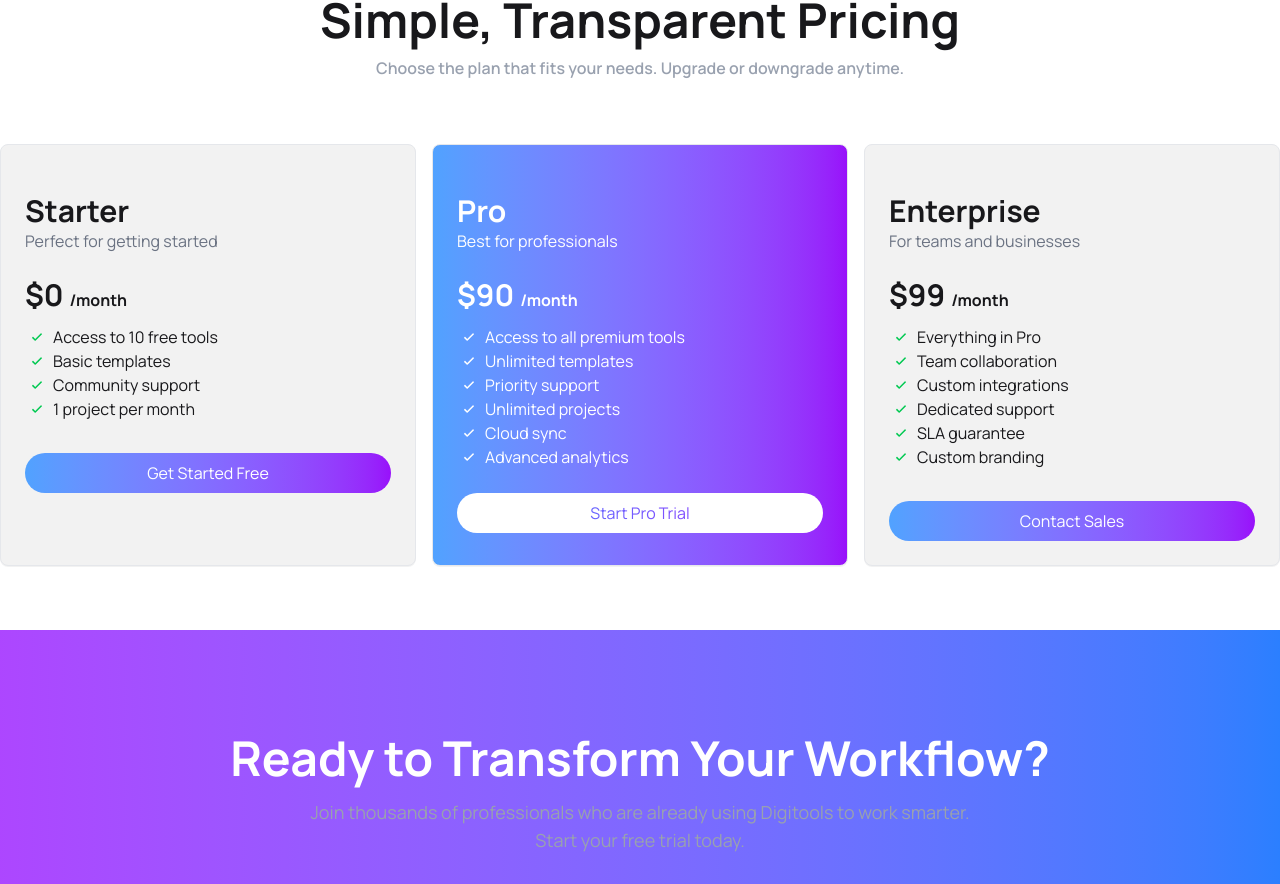
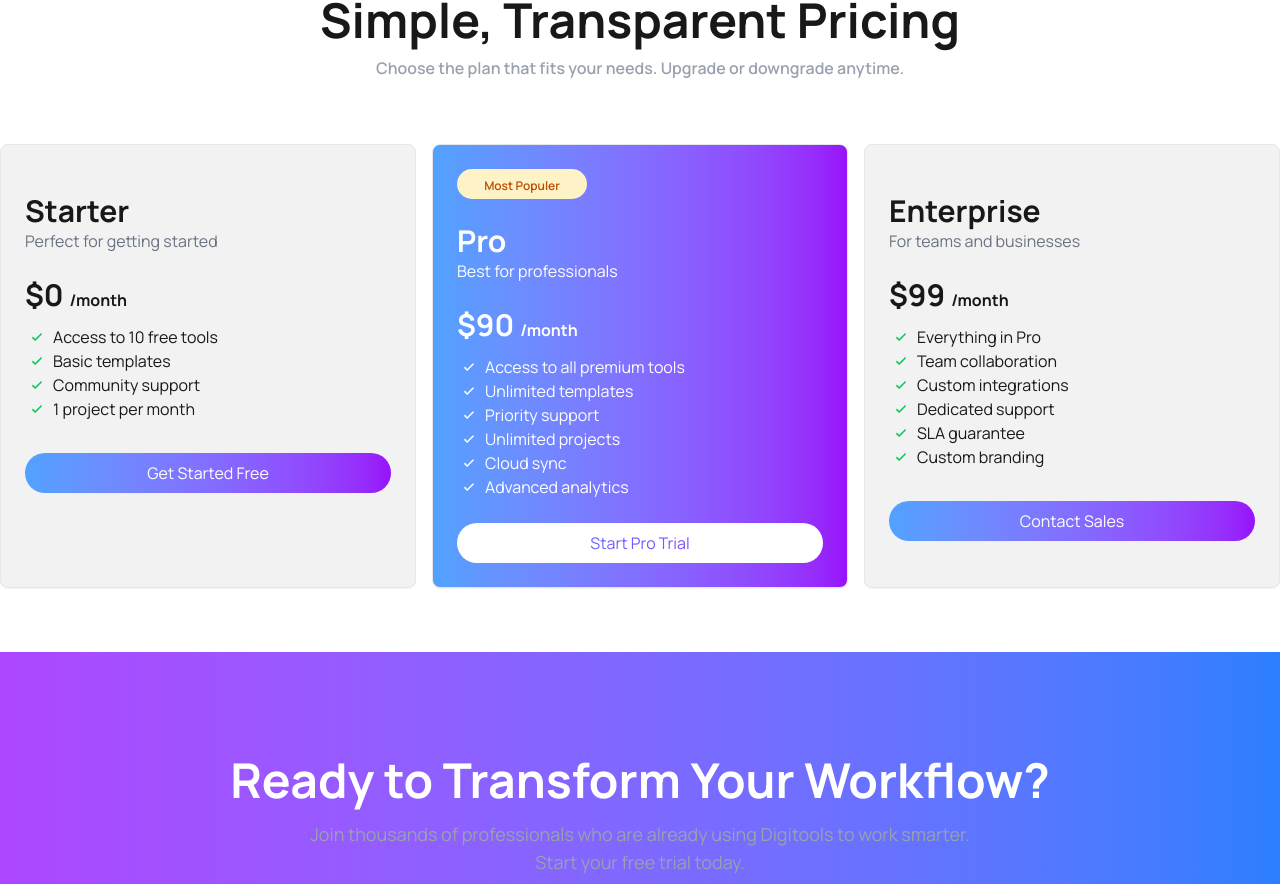
Before and after one commit to nathbiswa/Assignment-6-Dititools-fun-Porject, a React (Vite) app: page / in a window 1280 px wide. Shown: the part 4210-5094 px from the top of the page. Built offline with nearby package versions, Linux system fonts and the light colour scheme.

Commit message:
ReadMe File ok

```diff
--- a/src/App.jsx
+++ b/src/App.jsx
@@ -1,32 +1,41 @@
+import { Suspense, use, useState } from "react";
+import "./App.css";
+import DigitalTool from "./Components/DigitalTool/DigitalTool";
+import Footer from "./Components/Footer/Footer";
+import GetStart from "./Components/GetStart/GetStart";
+import Hero from "./Components/Hero/Hero";
+import Navbar from "./Components/Navebar/Navbar";
+import Pricing from "./Components/Pricing/Pricing";
+import Trail from "./Components/Trail/Trail";
+import User from "./Components/User/User";
+import { ToastContainer } from "react-toastify";
 
-import { Suspense, use, useState } from 'react';
-import './App.css';
-import DigitalTool from './Components/DigitalTool/DigitalTool';
-import Footer from './Components/Footer/Footer';
-import GetStart from './Components/GetStart/GetStart';
-import Hero from './Components/Hero/Hero';
-import Navbar from './Components/Navebar/Navbar';
-import Pricing from './Components/Pricing/Pricing';
-import Trail from './Components/Trail/Trail';
-import User from './Components/User/User';
-import { ToastContainer } from 'react-toastify';
-
-
-const dataFetching= async()=>{
+const dataFetching = async () => {
   const res = await fetch("/data.json");
   return res.json();
-}
+};
 
 function App() {
- const dataPromise= dataFetching();
+  const dataPromise = dataFetching();
   const [availableProducts, setAvailableProducts] = useState([]);
   return (
     <>
-     <Navbar setAvailableProducts={setAvailableProducts} availableProducts={availableProducts} />
+      <Navbar
+        setAvailableProducts={setAvailableProducts}
+        availableProducts={availableProducts}
+      />
       <Hero />
       <User />
-     <Suspense fallback={<div className='text-center text-2xl font-bold'>Loading...</div>}>
-      <DigitalTool dataPromise={dataPromise} setAvailableProducts={setAvailableProducts} availableProducts={availableProducts} />
+      <Suspense
+        fallback={
+          <div className="text-center text-2xl font-bold">Loading...</div>
+        }
+      >
+        <DigitalTool
+          dataPromise={dataPromise}
+          setAvailableProducts={setAvailableProducts}
+          availableProducts={availableProducts}
+        />
       </Suspense>
       <GetStart />
       <Pricing />
@@ -34,7 +43,7 @@ function App() {
       <Footer />
       <ToastContainer />
     </>
-  )
+  );
 }
 
-export default App
+export default App;
--- a/src/Components/Pricing/Pricing.jsx
+++ b/src/Components/Pricing/Pricing.jsx
@@ -5,7 +5,9 @@ const Pricing = () => {
   return (
     <div className="container mx-auto py-10">
       <div className="text-center p-10 space-y-3">
-        <h1 className="text-[20px] lg:text-5xl font-bold">Simple, Transparent Pricing</h1>
+        <h1 className="text-[20px] lg:text-5xl font-bold">
+          Simple, Transparent Pricing
+        </h1>
         <p className="font-semibold text-[1rem] text-gray-400">
           Choose the plan that fits your needs. Upgrade or downgrade anytime.
         </p>
@@ -49,8 +51,11 @@ const Pricing = () => {
         </div>
         <div
           className="shadow-2xs rounded-lg border border-gray-200 p-6 w-full space-y-2
-        bg-gradient-to-r from-blue-400 to-purple-600 text-white"
+        bg-gradient-to-r from-blue-400 to-purple-600 text-white relative"
         >
+          <div className="text-center -top-[15px] right-1 absoluted p-2 w-[130px] h-[30px] rounded-full bg-[#FEF3C6] ">
+            <h2 className="text-[12px] font-semibold text-[#BB4D00]">Most Populer</h2>
+          </div>
           <div className="my-6">
             <h2 className="text-3xl font-bold">Pro</h2>
             <p className="text-[1rem] text-white">Best for professionals</p>
@@ -93,7 +98,6 @@ const Pricing = () => {
               Start Pro Trial
             </div>
           </button>
-
         </div>
         <div className="shadow-2xs rounded-lg border border-gray-200 p-6 w-full space-y-2 bg-[#F2F2F2]">
           <div className="my-6">
```
Also changed, not shown: 1 other file (tests, documents, lock files or other folders). Lines whose indentation alone changed are shown as unchanged.
